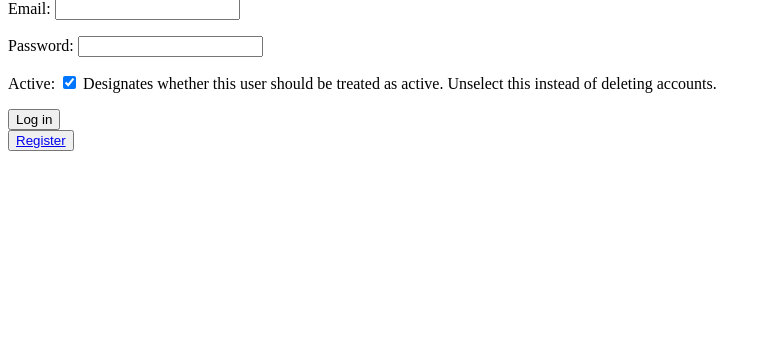
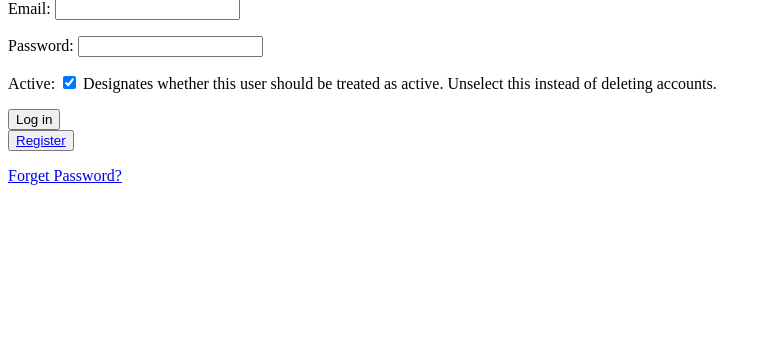
Before and after one commit to Kz1232/Expense_tracker, a Django app: page /authenticate/login/ in a window 1280 px wide. Shown: the part 128-487 px from the top of the page, without its empty margins (0-771 px from the left). Run offline with Django 5.2, Linux system fonts and the light colour scheme.

Commit message:
added forget password link in login

```diff
--- a/expense_tracker_project/authentication/templates/authentication/login.html
+++ b/expense_tracker_project/authentication/templates/authentication/login.html
@@ -1,14 +1,10 @@
-{% extends 'myapps/index.html' %}
-
-{%block content %}
+{% extends 'myapps/index.html' %} {%block content %}
 <h2>We are also inside the authenticate apps</h2>
 <form action="" method="POST">
-    {% csrf_token %}
-    {{form.as_p}}
-    <button type="submit">Log in</button>
+  {% csrf_token %} {{form.as_p}}
+  <button type="submit">Log in</button>
 </form>
 <button><a href="{% url 'authentication:signup' %}">Register</a></button>
-
-
+<p><a href="{%url 'authentication:password_reset' %}">Forget Password?</a></p>
 
 {%endblock content %}
```
